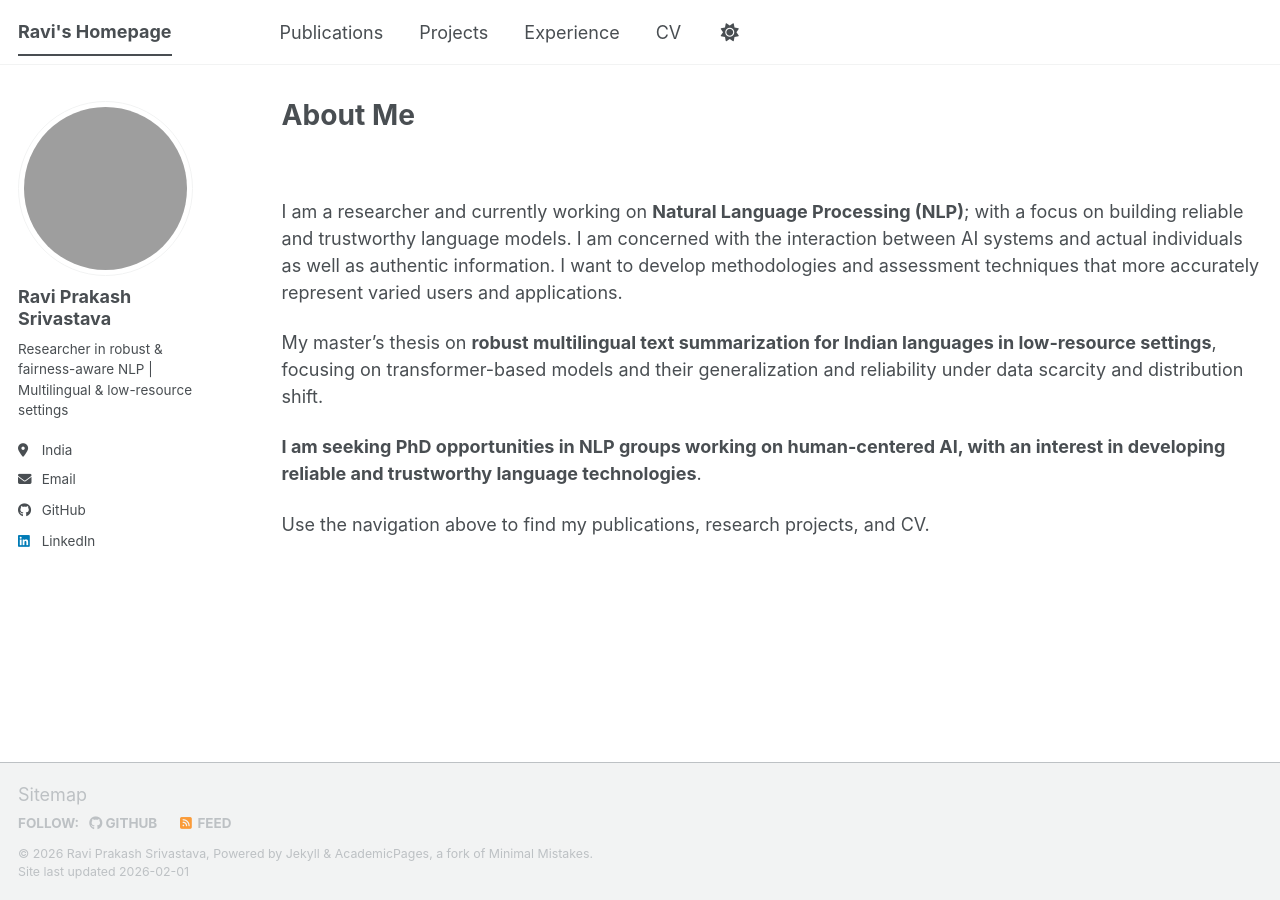
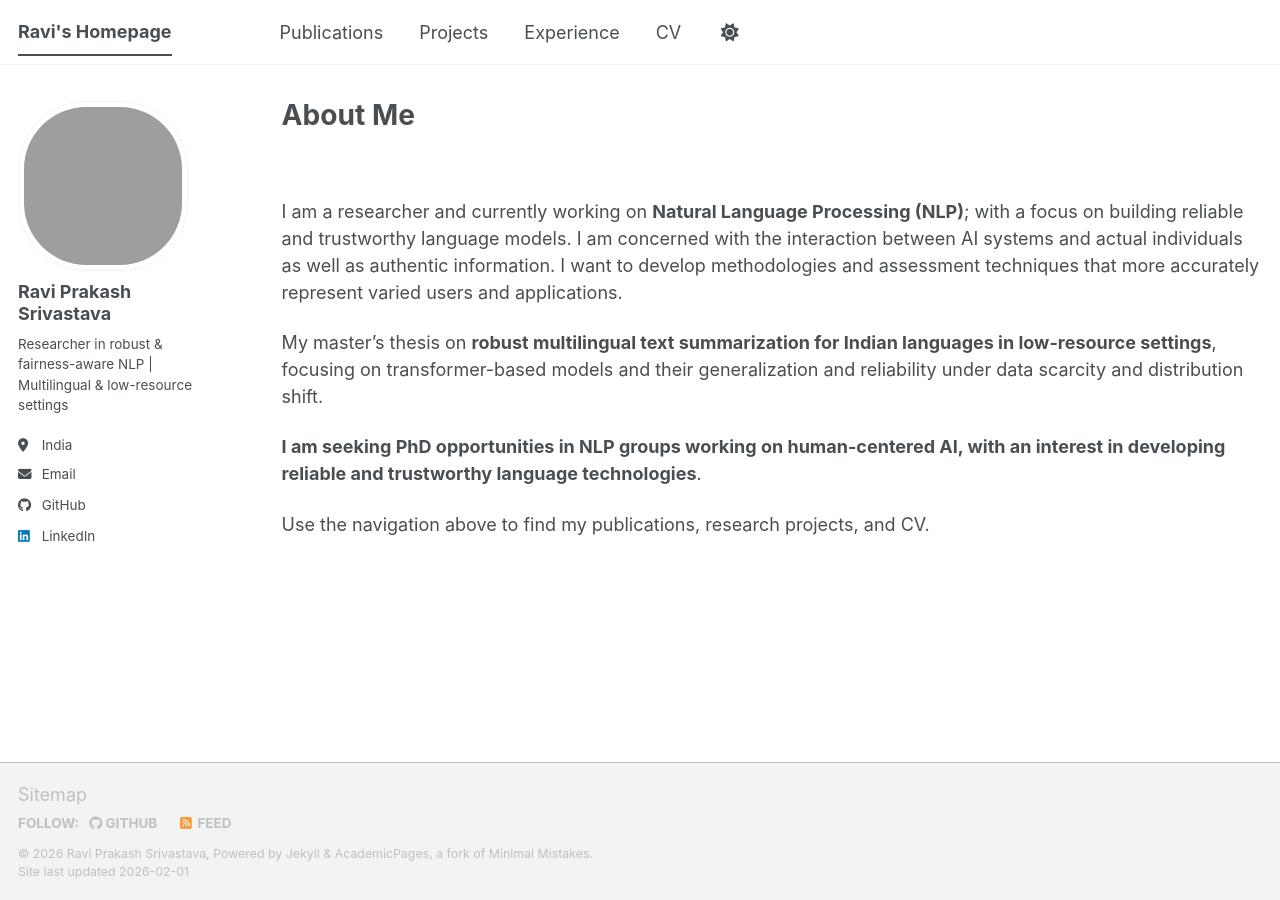
Before and after one commit to t36512401-hue/t36512401-hue.github.io, a Jekyll site: the page built from index.md, in a window 1280 px wide. Built offline with Jekyll 4.4.1, drawn with Linux system fonts in a browser that asks for light colours; a script bundle is joined from its source files by our own code; library files that are not in the unit come from our copies.

Commit message:
Update main.scss

```diff
--- a/assets/css/main.scss
+++ b/assets/css/main.scss
@@ -43,8 +43,8 @@
 
 /* ===== Profile avatar override ===== */
 .author__avatar img {
-  width: 175px;
-  height: 175px;
-  border-radius: 50%;   /* perfect circle */
-  object-fit: cover;
+  width: 170px;
+  height: 170px;
+  border-radius: 40%;   /* softer than a perfect circle */
+  object-fit: cover;   /* no stretching */
 }
```
